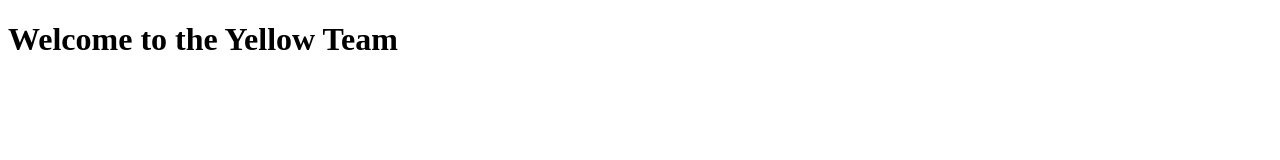
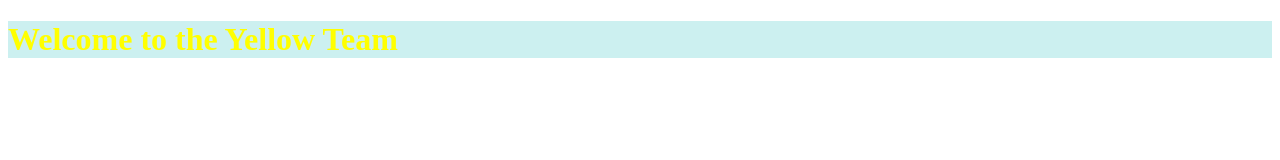
Before and after one commit to Rajvishwakarma7/First-Demo, a plain HTML site: page index.html in a window 1280 px wide. Drawn offline with Linux system fonts and the light colour scheme.

Commit message:
all changes is done

```diff
--- a/index.html
+++ b/index.html
@@ -4,6 +4,7 @@
     <meta charset="UTF-8">
     <meta name="viewport" content="width=device-width, initial-scale=1.0">
     <title>Document</title>
+    <link rel="stylesheet" href="style.css">
 </head>
 <body>
     <h1>Welcome to the Yellow Team </h1>
--- /dev/null
+++ b/style.css
@@ -0,0 +1,6 @@
+h1{
+    background-color: rgb(204, 240, 240);
+    color: yellow;
+    font-weight: bold;
+    font-weight: 900;
+}
```
